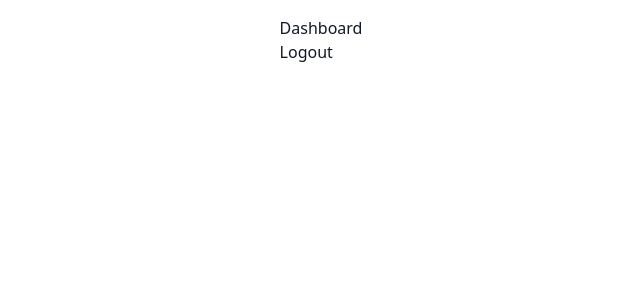
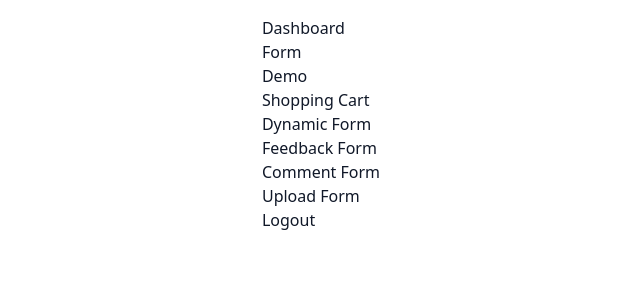
Before and after one commit to hasyaayunisonia/DemoWeb, a React (Vite) app: page /dashboard in a window 1280 px wide. Shown: the top 300 px of the page, without its empty margins (319-959 px from the left). Built offline with nearby package versions, Linux system fonts and the light colour scheme; sample sign-in values are in the browser's storage.

Commit message:
new routes and show it

```diff
--- /dev/null
+++ b/src/pages/dashboard/index.tsx
@@ -0,0 +1,69 @@
+import { useDispatch } from "react-redux";
+import { useNavigate } from "react-router-dom";
+import { clearAuth } from "../../features/auth/authSlice";
+import { useAuth } from "../../contexts/AuthContext";
+
+const Dashboard = () => {
+  const { logout } = useAuth();
+  const dispatch = useDispatch();
+  const navigate = useNavigate();
+  //   const user = useSelector((state: RootState) => state.auth); // ✅ di sini
+
+  //   console.log("USER:", user);
+
+  const handleClick = (number: number) => {
+    switch (number) {
+      case 1:
+        navigate("/laporan-kerusakan");
+        break;
+      case 2:
+        navigate("/demo");
+        break;
+      case 3:
+        navigate("/shopping-cart");
+        break;
+      case 4:
+        dispatch(clearAuth());
+        logout();
+        navigate("/");
+        break;
+      case 5:
+        navigate("/dynamic-form");
+        break;
+      case 6:
+        navigate("/feedback-form");
+        break;
+      case 7:
+        navigate("/comment-form");
+        break;
+      case 8:
+        navigate("/upload-form");
+        break;
+      default:
+        break;
+    }
+  };
+
+  return (
+    <div>
+      <h2>Dashboard</h2>
+      <button onClick={() => handleClick(1)}>Form</button>
+      <br></br>
+      <button onClick={() => handleClick(2)}>Demo</button>
+      <br></br>
+      <button onClick={() => handleClick(3)}>Shopping Cart</button>
+      <br></br>
+      <button onClick={() => handleClick(5)}>Dynamic Form</button>
+      <br></br>
+      <button onClick={() => handleClick(6)}>Feedback Form</button>
+      <br></br>
+      <button onClick={() => handleClick(7)}>Comment Form</button>
+      <br></br>
+      <button onClick={() => handleClick(8)}>Upload Form</button>
+      <br></br>
+      <button onClick={() => handleClick(4)}>Logout</button>
+    </div>
+  );
+};
+
+export default Dashboard;
--- a/src/routes/AppRoutes.tsx
+++ b/src/routes/AppRoutes.tsx
@@ -5,9 +5,27 @@ import { privateRoutes } from "./privateRoutes";
 import { publicRoutes } from "./publicRoutes";
 import PrivateRoute from "./PrivateRoute";
 import PublicRoute from "./PublicRoute";
+import { CircularProgress, Box, Typography } from "@mui/material";
+
+const LoadingFallback = () => {
+  return (
+    <Box
+      display="flex"
+      flexDirection="column"
+      alignItems="center"
+      justifyContent="center"
+      height="100vh"
+    >
+      <CircularProgress size={60} thickness={4} color="primary" />
+      <Typography mt={2} variant="h6" color="textSecondary">
+        Loading...
+      </Typography>
+    </Box>
+  );
+};
 
 const AppRoutes = () => (
-  <Suspense fallback={<div>Loading...</div>}>
+  <Suspense fallback={<LoadingFallback />}>
     <Routes>
       <Route element={<PublicRoute />}>
         {publicRoutes.map((r, i) => (
--- a/src/routes/privateRoutes.tsx
+++ b/src/routes/privateRoutes.tsx
@@ -1,10 +1,13 @@
 import { lazy } from "react";
 
-const FormLaporanKerusakan = lazy(
-  () => import("../pages/FormLaporanKerusakan")
-);
-
-const Dashboard = lazy(() => import("../pages/Dasboard"));
+const FormLaporanKerusakan = lazy(() => import("../pages/laporanKerusakan"));
+const DemoScreen = lazy(() => import("../pages/demo/DemoScreen"));
+const Dashboard = lazy(() => import("../pages/dashboard"));
+const ShoppingCart = lazy(() => import("../pages/cart/index"));
+const DynamicForm = lazy(() => import("../pages/dynamicSkillForm/index"));
+const FeedbackForm = lazy(() => import("../pages/feedbackForm/index"));
+const CommentForm = lazy(() => import("../pages/commentForm/index"));
+const UploadFormWithMock = lazy(() => import("../pages/uploadForm/index"));
 
 export const privateRoutes = [
   {
@@ -15,4 +18,28 @@ export const privateRoutes = [
     path: "/laporan-kerusakan",
     element: <FormLaporanKerusakan />,
   },
+  {
+    path: "/demo",
+    element: <DemoScreen />,
+  },
+  {
+    path: "/shopping-cart",
+    element: <ShoppingCart />,
+  },
+  {
+    path: "/dynamic-form",
+    element: <DynamicForm />,
+  },
+  {
+    path: "/feedback-form",
+    element: <FeedbackForm />,
+  },
+  {
+    path: "/comment-form",
+    element: <CommentForm />,
+  },
+  {
+    path: "/upload-form",
+    element: <UploadFormWithMock />,
+  },
 ];
```
